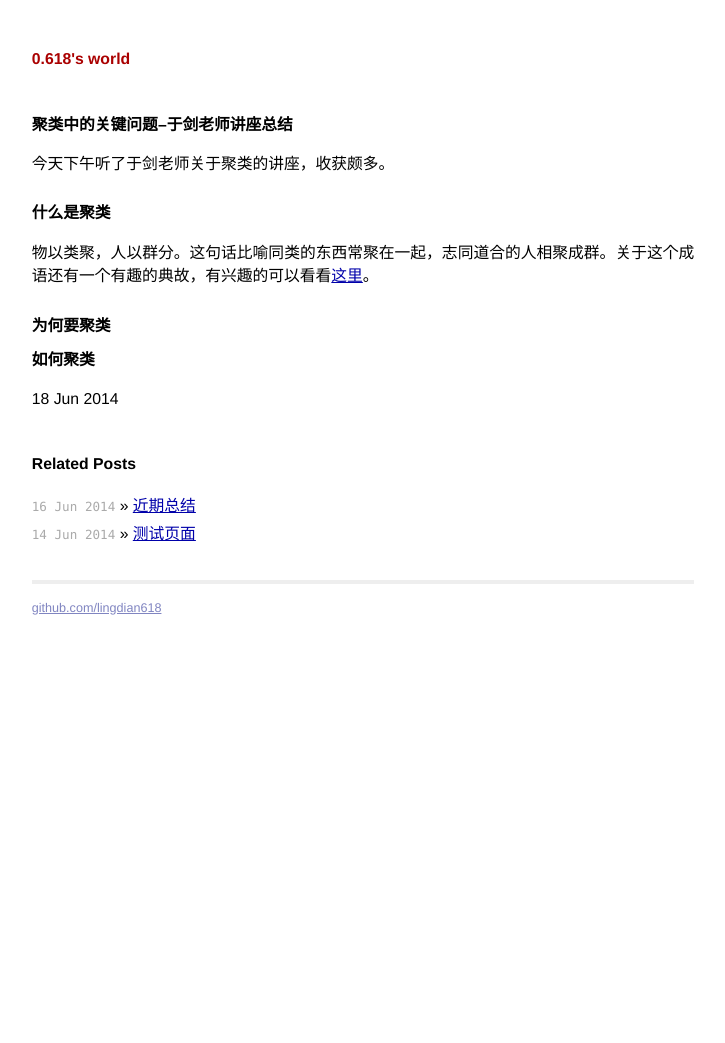
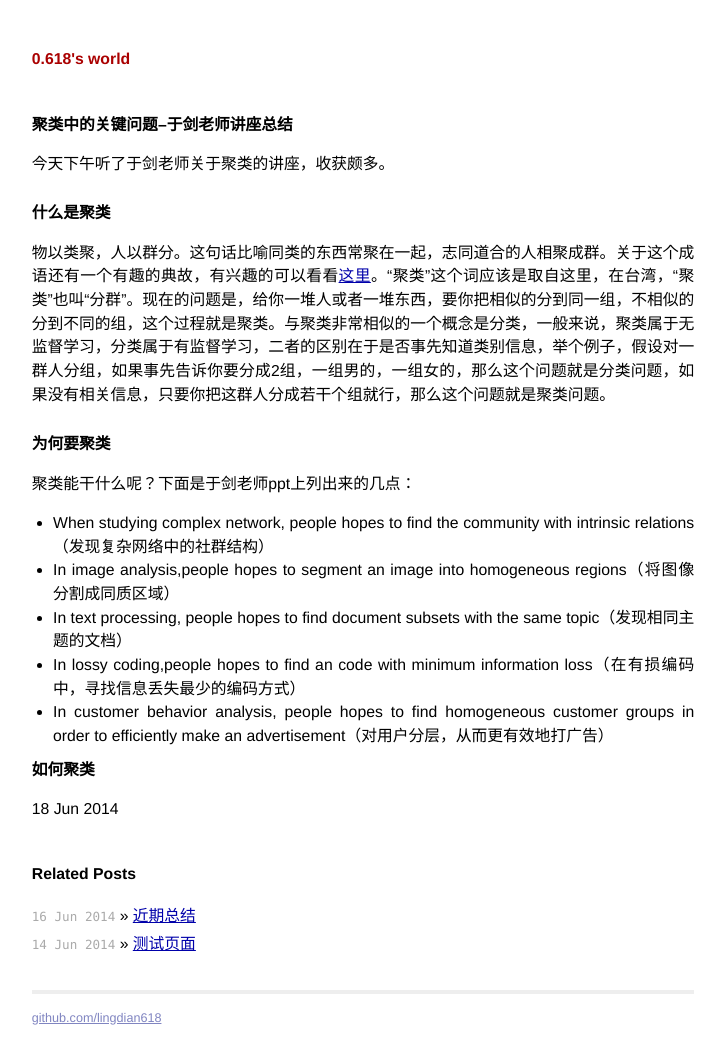
Before and after one commit to SimpleJian/blog, a Jekyll site: the page built from _posts/2014-06-18-cluster.md, in a window 1280 px wide. Shown: the whole page, without its empty margins (277-1002 px from the left). Built offline with Jekyll 4.4.1, drawn with Linux system fonts in a browser that asks for light colours; before the commit the page ends 947 px from its top, so only the background shows below that.

Commit message:
another push

```diff
--- a/_posts/2014-06-18-cluster.md
+++ b/_posts/2014-06-18-cluster.md
@@ -10,9 +10,21 @@ tags: machine learning, summary, lecture
 
 ## 什么是聚类
 
-物以类聚，人以群分。这句话比喻同类的东西常聚在一起，志同道合的人相聚成群。关于这个成语还有一个有趣的典故，有兴趣的可以看看[这里](http://baike.baidu.com/view/412596.htm)。
+物以类聚，人以群分。这句话比喻同类的东西常聚在一起，志同道合的人相聚成群。关于这个成语还有一个有趣的典故，有兴趣的可以看看[这里](http://baike.baidu.com/view/412596.htm)。“聚类”这个词应该是取自这里，在台湾，“聚类”也叫“分群”。现在的问题是，给你一堆人或者一堆东西，要你把相似的分到同一组，不相似的分到不同的组，这个过程就是聚类。与聚类非常相似的一个概念是分类，一般来说，聚类属于无监督学习，分类属于有监督学习，二者的区别在于是否事先知道类别信息，举个例子，假设对一群人分组，如果事先告诉你要分成2组，一组男的，一组女的，那么这个问题就是分类问题，如果没有相关信息，只要你把这群人分成若干个组就行，那么这个问题就是聚类问题。
 
 ## 为何要聚类
+
+聚类能干什么呢？下面是于剑老师ppt上列出来的几点：
+- When studying complex network, people hopes to find the community
+with intrinsic relations（发现复杂网络中的社群结构）
+- In image analysis,people hopes to segment an image into
+homogeneous regions（将图像分割成同质区域）
+- In text processing, people hopes to find document subsets with the
+same topic（发现相同主题的文档）
+- In lossy coding,people hopes to find an code with minimum
+information loss（在有损编码中，寻找信息丢失最少的编码方式）
+- In customer behavior analysis, people hopes to find homogeneous
+customer groups in order to efficiently make an advertisement（对用户分层，从而更有效地打广告）
 
 ## 如何聚类
 
```
Also changed, not shown: 1 other file.
